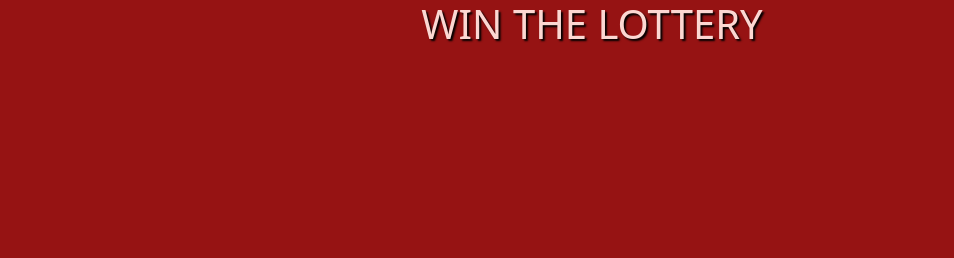
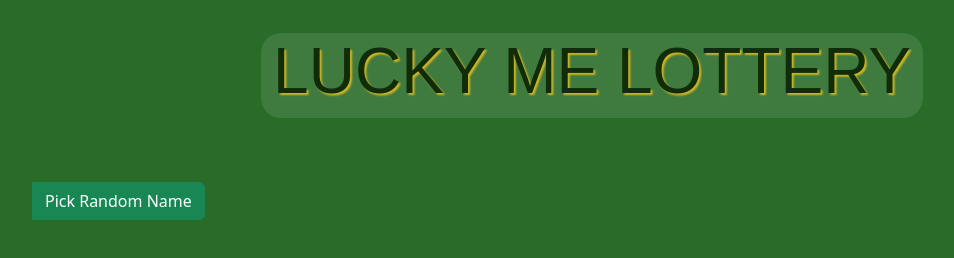
Before and after one commit to 525santushevich/Lottery, a plain HTML site: page index.html in a window 1280 px wide. Shown: the whole page, without its empty margins (48-1002 px from the left). Drawn offline with nearby package versions, Linux system fonts and the light colour scheme; a web font is replaced by a local one.

Commit message:
added js to get name & added it to array

```diff
--- a/index.html
+++ b/index.html
@@ -1,17 +1,28 @@
 <!DOCTYPE html>
 <html lang="en">
-
   <head>
     <title>Rock Paper Scissors</title>
     <!-- Required meta tags -->
     <meta charset="utf-8" />
-  <meta name="viewport" content="width=device-width, initial-scale=1, shrink-to-fit=no" />
+    <meta
+      name="viewport"
+      content="width=device-width, initial-scale=1, shrink-to-fit=no"
+    />
 
     <!-- Fonts -->
-
+    <link rel="preconnect" href="https://fonts.googleapis.com" />
+    <link rel="preconnect" href="https://fonts.gstatic.com" crossorigin />
+    <link
+      href="https://fonts.googleapis.com/css2?family=Protest+Riot&display=swap"
+      rel="stylesheet"
+    />
     <!-- Bootstrap CSS v5.2.1 -->
-  <link href="https://cdn.jsdelivr.net/npm/bootstrap@5.3.2/dist/css/bootstrap.min.css" rel="stylesheet"
-    integrity="sha384-T3c6CoIi6uLrA9TneNEoa7RxnatzjcDSCmG1MXxSR1GAsXEV/Dwwykc2MPK8M2HN" crossorigin="anonymous" />
+    <link
+      href="https://cdn.jsdelivr.net/npm/bootstrap@5.3.2/dist/css/bootstrap.min.css"
+      rel="stylesheet"
+      integrity="sha384-T3c6CoIi6uLrA9TneNEoa7RxnatzjcDSCmG1MXxSR1GAsXEV/Dwwykc2MPK8M2HN"
+      crossorigin="anonymous"
+    />
 
     <!--CSS-->
     <link rel="stylesheet" href="style.css" />
@@ -20,21 +31,27 @@
   <body>
     <div class="container d-flex justify-content-center">
       <div class="row">
-        <h1 class="title">WIN THE LOTTERY</h1>
+        <div class="lotto">
+          <h1 class="title">LUCKY ME LOTTERY</h1>
+        </div>
       </div>
     </div>
 
+    <div class="container mt-5">
+      <div class="row">
+        <div class="input-group mb-3">
+          <div class="div">
+            <ul id="nameList" class="list-group"></ul>
+          </div>
 
-
-
-
-
-
-
-
-
+          <div id="randomName" class="mt-3 text-center"></div>
+          <button id="pickRandomBtn" class="btn btn-success mt-3">
+            Pick Random Name
+          </button>
+        </div>
+      </div>
+    </div>
 
     <script src="script.js"></script>
-
   </body>
 </html>
--- a/script.js
+++ b/script.js
@@ -0,0 +1,13 @@
+// Create an array to store names
+const namesArray = []
+
+function addName() {
+    const nameInput = document.getElementById('nameInput') // Storing name input element as a var
+    const name = nameInput.value.trim() // Get the trimmed value of the input box and store in a var
+
+    namesArray.push(name) // Push adds or appends items to the array, add name to the end of the array
+    displayNames() // Call displayNames function to update the list
+
+    nameInput.value = '' // Clear the input field after adding the name
+
+}
--- a/style.css
+++ b/style.css
@@ -1,8 +1,16 @@
 body {
-    background-color: #961313;
+    background-color: #296b29;
+}
+
+.lotto {
+    margin-top: 5%;
+    background-color: rgba(252, 252, 252, 0.1);
+    font-family: "Protest Riot", sans-serif;
+    border-radius: 20px;
 }
 
 .title {
-    color: #fcd7d2;
-    text-shadow: 2px 2px 2px black;
+    color: #102c09;
+    text-shadow: 2px 2px 2px rgb(207, 182, 36);
+    font-size: 4rem;
 }
```
Lines whose indentation alone changed are shown as unchanged.
